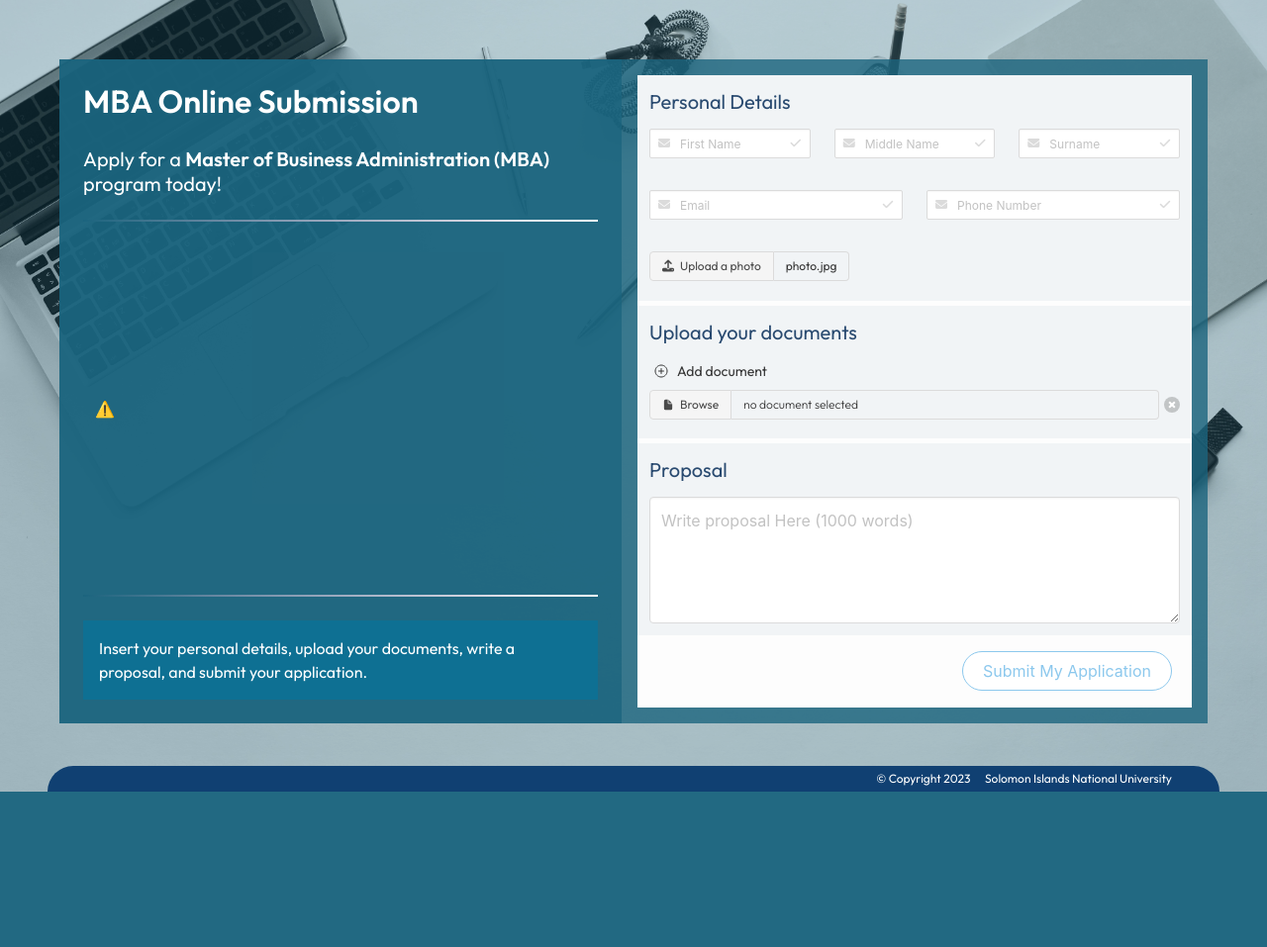
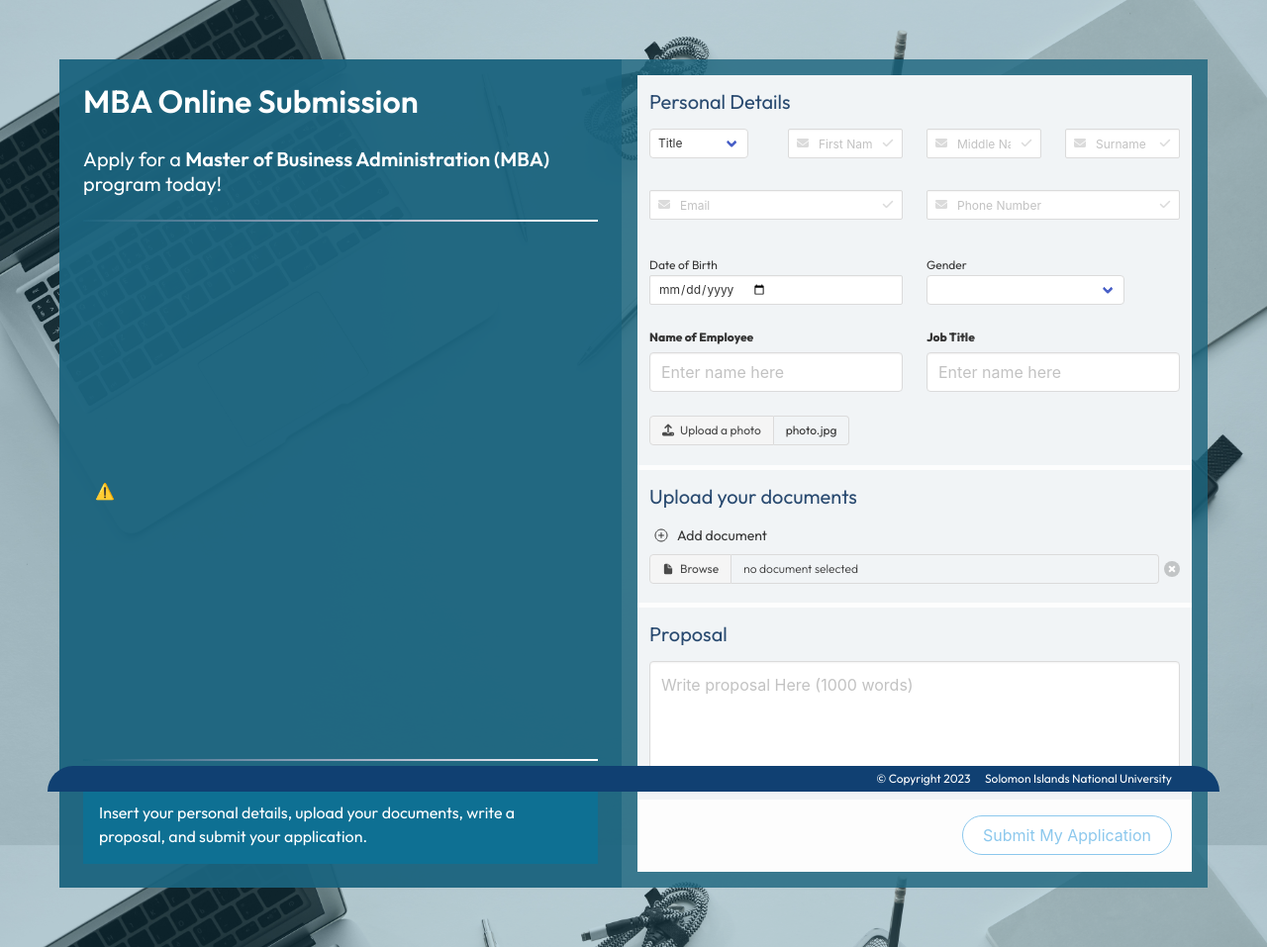
Before and after one commit to b-tupiti/sinu-admission-portal, a Django app: page / in a window 1280 px wide. Shown: the whole page at 99% size. Before the commit the page ends 800 px from the top, so only its background shows below. Run offline with Django 4.2, Linux system fonts and the light colour scheme; some libraries are stand-ins or nearby versions.

Commit message:
updated templates

```diff
--- a/mbasubmission/templates/base.html
+++ b/mbasubmission/templates/base.html
@@ -15,18 +15,17 @@
     />
     <link
       rel="stylesheet"
-      href="{% static 'mbasubmission\styles\main.css' %}"
+      href="{% static 'styles\main.css' %}"
     />
     <title>MBA Submission - SINU</title>
   </head>
   <body>
     <div
-      style=" height: 100vh;background: #1b647e4d"
-      class="wrapper is-align-items-center"
+      style=" background: #1b647e4d; "
     >
       <main
         class="p-5"
-        style="height: 100vh; "
+        style=""
       >
         <section class="hero">
           <div class="hero-body">
--- a/mbasubmission/templates/mbasubmission/right-section/application_details.html
+++ b/mbasubmission/templates/mbasubmission/right-section/application_details.html
@@ -3,6 +3,26 @@
     <p class=" is-size-5 mb-3" style="color:#294a70">Personal Details</p>
 
     <div class="columns">
+
+      <div class="column ">
+        <div class="is-flex">
+
+          <div class="select is-small mr-4" >
+            <select style="min-width:100px">
+              <option  selected>Title</option>
+              <option>Mr</option>
+              <option>Mrs</option>
+              <option>Ms</option>
+              <option>Dr</option>
+            </select>
+          </div>
+
+
+        </div>
+      </div>
+
+
+
         <div class="column">
             <div class="control has-icons-left has-icons-right mb-2 has-text-dark">
                 <input class="input is-small" type="text" placeholder="First Name ">
@@ -38,6 +58,7 @@
         </div>
     </div>
 
+
     <div class="columns">
         <div class="column">
             <div class="control has-icons-left has-icons-right mb-2">
@@ -61,6 +82,61 @@
                 </span>
               </div>
         </div>
+    </div>
+
+    <div class="columns">
+
+      <div class="column">
+        <div class="field ">
+
+          <label class=" has-textweight-light is-size-7">Date of Birth</label>
+          <div class="control">
+
+            <input class="input is-small" type="date" placeholder="YYYY-MM-DD">
+          </div>
+        </div>
+
+      </div>
+
+      <div class="column">
+        <div class="field ">
+
+          <label class=" has-textweight-light is-size-7">Gender</label>
+          <div class="control">
+
+            <div class="select is-small" >
+              <select style="min-width:200px">
+                <option selected></option>
+                <option>Male</option>
+                <option>Female</option>
+              </select>
+            </div>
+          </div>
+        </div>
+
+      </div>
+
+    </div>
+
+    <div class="columns">
+      <div class="column">
+        <div class="field">
+          <label class="label  is-size-7">Name of Employee</label>
+          <div class="control">
+            <input class="input" type="text" placeholder="Enter name here">
+          </div>
+        </div>
+
+      </div>
+      <div class="column">
+        <div class="field">
+          <label class="label is-size-7">Job Title</label>
+          <div class="control">
+            <input class="input" type="text" placeholder="Enter name here">
+          </div>
+        </div>
+
+      </div>
     </div>
 
     <div class="columns">
--- a/users/templates/user_base.html
+++ b/users/templates/user_base.html
@@ -15,18 +15,17 @@
     />
     <link
       rel="stylesheet"
-      href="{% static 'mbasubmission\styles\main.css' %}"
+      href="{% static 'styles\main.css' %}"
     />
     <title>MBA Submission - SINU</title>
   </head>
   <body>
     <div
-    style=" height: 500px;background: #1b647e4d;"
+    style=" background: #1b647e4d;"
     class="wrapper is-align-items-center"
     >
       <main
         class="p-5"
-        style="height: 100vh;"
       >
         {% block dashboardcontent %}
         {% endblock %}
```
